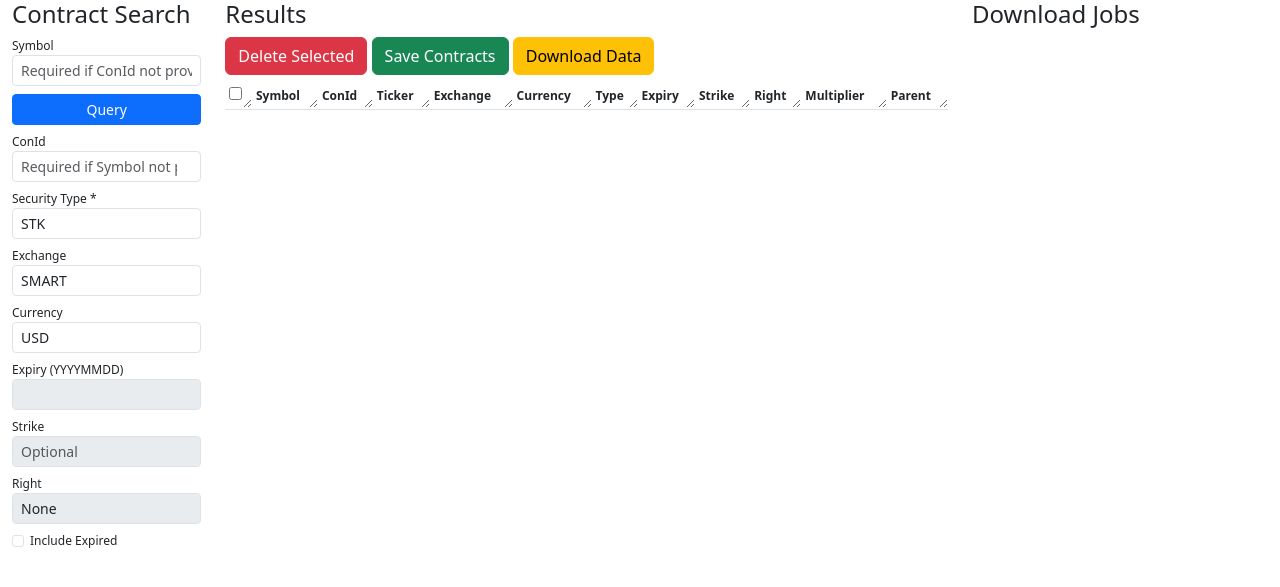
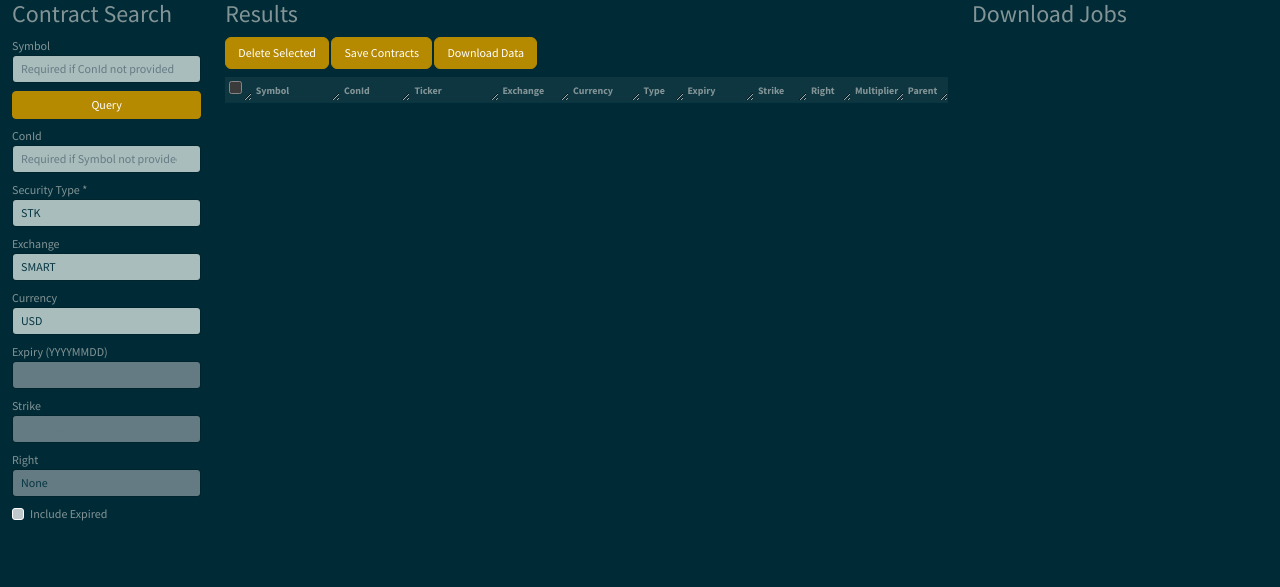
Before and after one commit to alacazar/ib-connect, a Flask app: page / in a window 1280 px wide. Shown: the top 587 px of the page. Run offline with Flask 3, Linux system fonts and the light colour scheme; lists and menus that the app fills with data are empty; some libraries are stand-ins or nearby versions.

Commit message:
Modernize CSS: Switch to Bootswatch Solar theme, add custom styles for fonts, layout, and button colors

```diff
--- /dev/null
+++ b/ib_connect/gui/static/css/custom.css
@@ -0,0 +1,69 @@
+/* Custom styles for ib_connect modernization */
+
+/* Reduce font sizes for better fit */
+body {
+  font-size: 12px;
+}
+.container-fluid {
+  font-size: 12px;
+}
+.form-control, .btn {
+  font-size: 12px;
+}
+
+/* Grid font and layout */
+#resultsTable {
+  font-size: 10px !important;
+  table-layout: fixed;
+  width: 100%;
+}
+#resultsTable th:nth-child(1), #resultsTable td:nth-child(1) {
+  width: 3%;
+}
+#resultsTable th:nth-child(2), #resultsTable td:nth-child(2) {
+  width: 10%;
+}
+#resultsTable th:nth-child(3), #resultsTable td:nth-child(3) {
+  width: 8%;
+}
+#resultsTable th:nth-child(4), #resultsTable td:nth-child(4) {
+  width: 10%;
+}
+#resultsTable th:nth-child(5), #resultsTable td:nth-child(5) {
+  width: 8%;
+}
+#resultsTable th:nth-child(6), #resultsTable td:nth-child(6) {
+  width: 8%;
+}
+#resultsTable th:nth-child(7), #resultsTable td:nth-child(7) {
+  width: 5%;
+}
+#resultsTable th:nth-child(8), #resultsTable td:nth-child(8) {
+  width: 8%;
+}
+#resultsTable th:nth-child(9), #resultsTable td:nth-child(9) {
+  width: 6%;
+}
+#resultsTable th:nth-child(10), #resultsTable td:nth-child(10) {
+  width: 5%;
+}
+#resultsTable th:nth-child(11), #resultsTable td:nth-child(11) {
+  width: 6%;
+}
+#resultsTable th:nth-child(12), #resultsTable td:nth-child(12) {
+  width: 5%;
+}
+
+/* Remove horizontal scrollbar */
+div[style*="overflow-x"] {
+  overflow-x: hidden !important;
+}
+
+/* Make all buttons the same color */
+.btn-danger, .btn-success, .btn-warning {
+  background-color: var(--bs-primary) !important;
+  border-color: var(--bs-primary) !important;
+}
+.btn-danger:hover, .btn-success:hover, .btn-warning:hover {
+  background-color: var(--bs-primary-hover, #0056b3) !important;
+}
--- a/ib_connect/gui/templates/index.html
+++ b/ib_connect/gui/templates/index.html
@@ -3,7 +3,8 @@
 <head>
     <meta charset="UTF-8">
     <title>IB Data Downloader</title>
-    <link href="https://cdn.jsdelivr.net/npm/bootstrap@5.3.0/dist/css/bootstrap.min.css" rel="stylesheet">
+    <link href="https://cdn.jsdelivr.net/npm/bootswatch@5.3.0/dist/solar/bootstrap.min.css" rel="stylesheet">
+    <link rel="stylesheet" href="/static/css/custom.css">
 </head>
 <body>
     <div class="container-fluid">
@@ -74,7 +75,7 @@
                 <button id="saveContracts" class="btn btn-success mb-2">Save Contracts</button>
                 <button id="downloadData" class="btn btn-warning mb-2">Download Data</button>
                 <div style="overflow-x: auto;">
-                <table id="resultsTable" class="table table-striped table-sm" style="font-size: 12px;">
+                <table id="resultsTable" class="table table-striped table-sm">
                     <thead>
                         <tr>
                             <th><input type="checkbox" id="selectAllCheckbox"></th>
```
